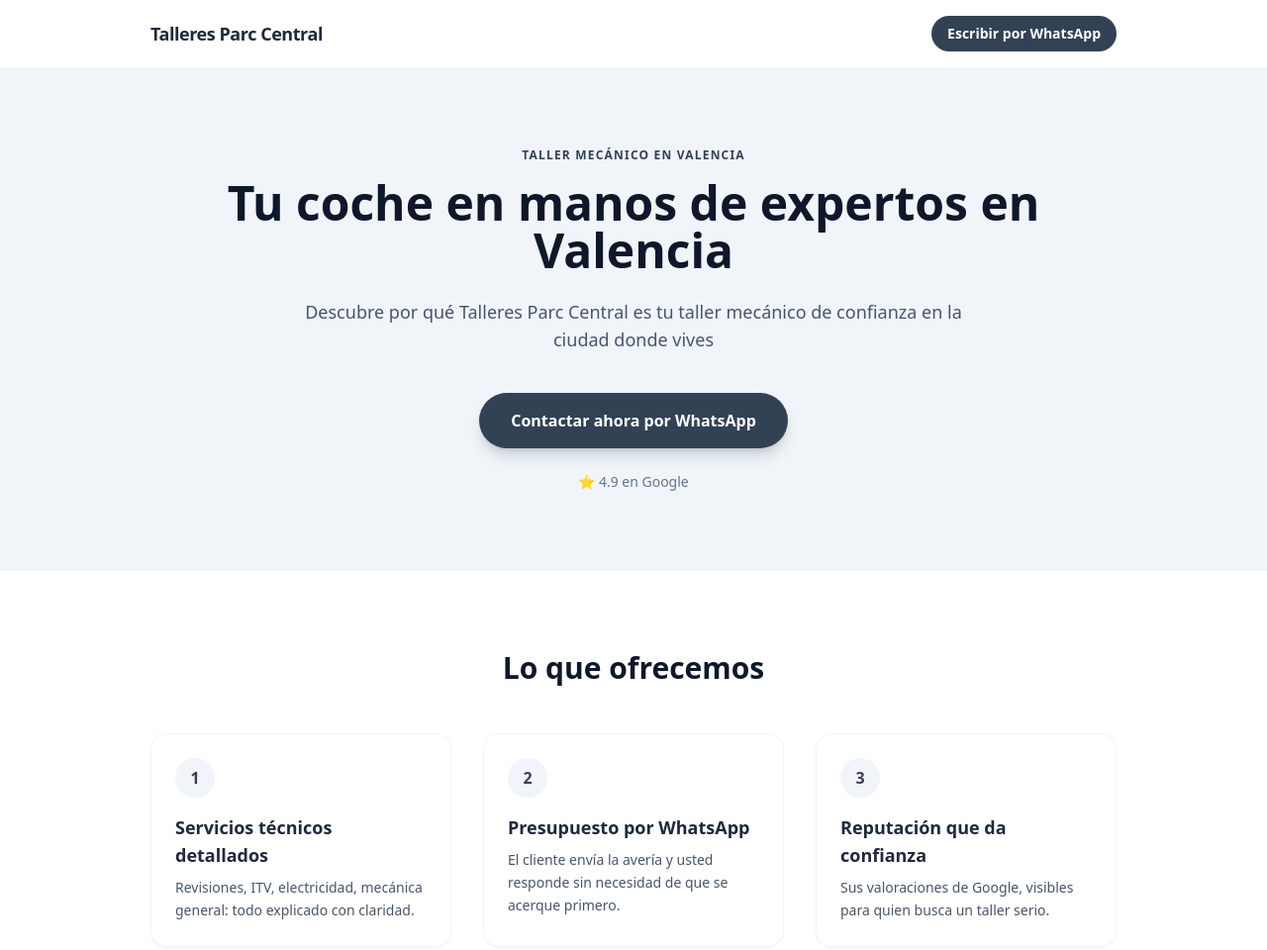
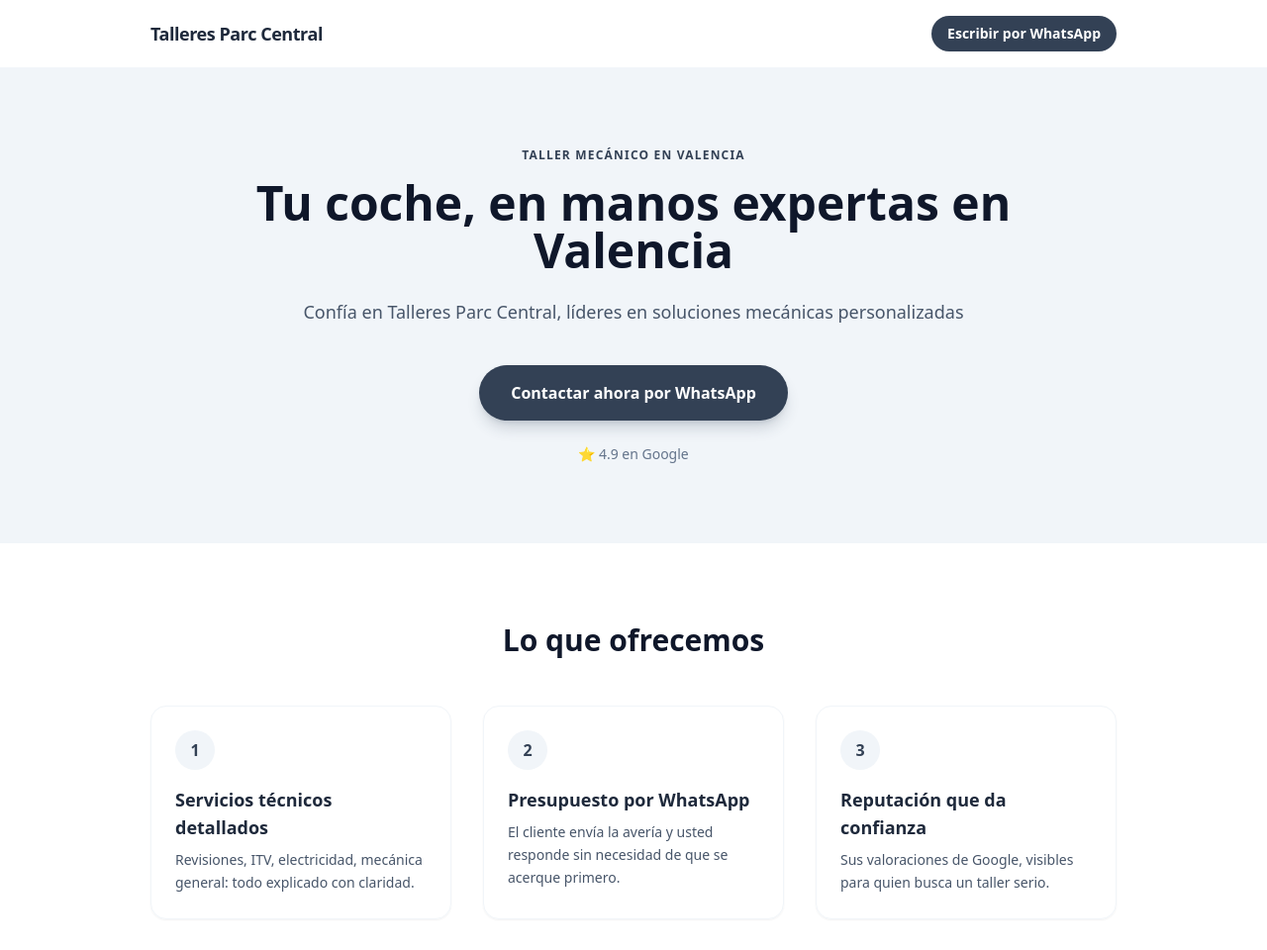
Before and after one commit to gustavo-pereira114/talleres-parc-central, a plain HTML site: page index.html in a window 1280 px wide. Shown: the top 960 px of the page at 99% size. Drawn offline with nearby package versions, Linux system fonts and the light colour scheme.

Commit message:
Actualiza index.html

```diff
--- a/index.html
+++ b/index.html
@@ -4,7 +4,7 @@
   <meta charset="UTF-8" />
   <meta name="viewport" content="width=device-width, initial-scale=1.0" />
   <title>Talleres Parc Central | Taller mecánico en Valencia</title>
-  <meta name="description" content="Descubre por qué Talleres Parc Central es tu taller mecánico de confianza en la ciudad donde vives" />
+  <meta name="description" content="Confía en Talleres Parc Central, líderes en soluciones mecánicas personalizadas" />
   <script src="https://cdn.tailwindcss.com"></script>
 </head>
 <body class="bg-white text-slate-800 antialiased">
@@ -25,10 +25,10 @@
     <div class="max-w-5xl mx-auto px-6 py-20 text-center">
       <p class="uppercase tracking-widest text-xs font-semibold text-slate-700 mb-4">Taller mecánico en Valencia</p>
       <h1 class="text-3xl sm:text-5xl font-extrabold leading-tight text-slate-900 mb-6">
-        Tu coche en manos de expertos en Valencia
+        Tu coche, en manos expertas en Valencia
       </h1>
       <p class="text-base sm:text-lg text-slate-600 max-w-2xl mx-auto mb-10">
-        Descubre por qué Talleres Parc Central es tu taller mecánico de confianza en la ciudad donde vives
+        Confía en Talleres Parc Central, líderes en soluciones mecánicas personalizadas
       </p>
       <a href="https://wa.me/34645791090?text=Hola%2C%20necesito%20un%20presupuesto%20para%20mi%20coche." target="_blank" rel="noopener"
          class="inline-flex items-center gap-2 bg-slate-700 hover:bg-slate-800 text-white font-semibold px-8 py-4 rounded-full text-base shadow-lg shadow-slate-700/20 transition">
```
